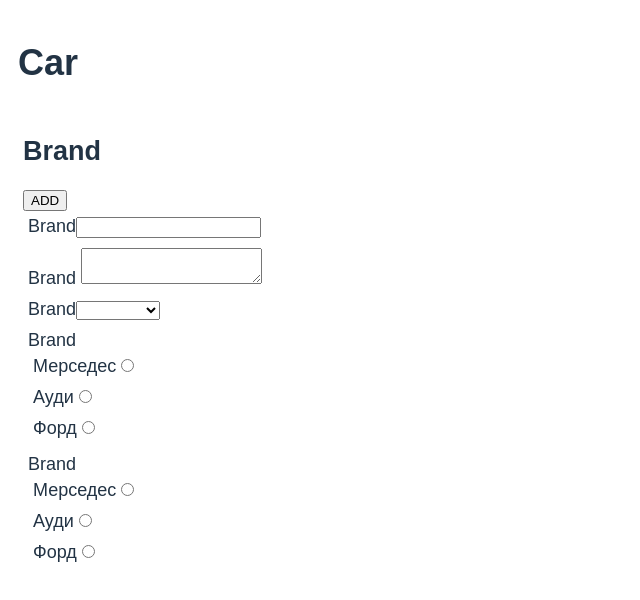
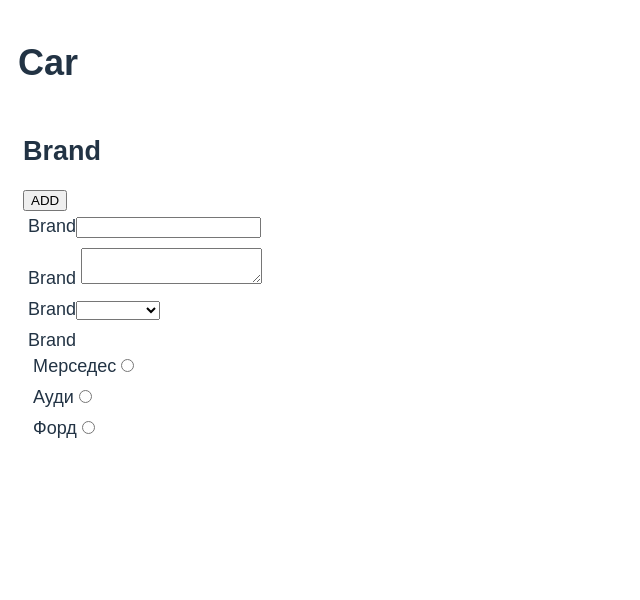
Before and after one commit to yourock1988/vue-user-input, a Vue app: page / in a window 1280 px wide. Shown: the top 600 px of the page, without its empty margins (0-640 px from the left). Built offline with nearby package versions, Linux system fonts and the light colour scheme.

Commit message:
Removed: unnecessary lines

```diff
--- a/src/components/BrandInputText.vue
+++ b/src/components/BrandInputText.vue
@@ -3,12 +3,6 @@
   props: ['modelValue'],
 
   emits: ['update:model-value'],
-
-  watch: {
-    carBrand(newValue) {
-      console.log(newValue + '!!!')
-    },
-  },
 }
 </script>
 
--- a/src/components/BrandRadio.vue
+++ b/src/components/BrandRadio.vue
@@ -1,20 +1,21 @@
 <script>
 export default {
-  props: ['modelValue', 'carBrandUpdated'],
+  props: ['modelValue', 'availableBrands'],
+
   emits: ['update:model-value'],
 }
 </script>
+
 <template>
   <div>
     <span>Brand</span>
-    <div v-for="(val, key) in carBrandUpdated">
+    <div v-for="(val, key) in availableBrands">
       <label for="val">{{ val }}</label>
       <input
         type="radio"
         :value="key"
+        :checked="key === modelValue"
         @input="$emit('update:model-value', $event.target.value)"
-        name="carBrand"
-        :checked="key === modelValue"
       />
     </div>
   </div>
--- a/src/components/BrandSelect.vue
+++ b/src/components/BrandSelect.vue
@@ -1,6 +1,6 @@
 <script>
 export default {
-  props: ['modelValue', 'carBrandUpdated'],
+  props: ['modelValue', 'availableBrands'],
 
   emits: ['update:model-value'],
 }
@@ -13,7 +13,7 @@
       :value="modelValue"
       @input="$emit('update:model-value', $event.target.value)"
     >
-      <option v-for="(val, key) in carBrandUpdated" :key="key" :value="key">
+      <option v-for="(val, key) in availableBrands" :key="key" :value="key">
         {{ val }}
       </option>
     </select>
--- a/src/components/BrandTextarea.vue
+++ b/src/components/BrandTextarea.vue
@@ -3,19 +3,12 @@
   props: ['modelValue'],
 
   emits: ['update:model-value'],
-
-  watch: {
-    modelValue(newValue) {
-      console.log(newValue)
-    },
-  },
 }
 </script>
 
 <template>
   <div>
     <label for=""> Brand </label>
-
     <textarea
       :value="modelValue"
       @input="$emit('update:model-value', $event.target.value)"
--- a/src/components/CarBrand.vue
+++ b/src/components/CarBrand.vue
@@ -6,21 +6,16 @@
 
 export default {
   components: { BrandInputText, BrandTextarea, BrandSelect, BrandRadio },
+
   props: ['carBrandUpdated'],
+
   emits: ['availableBrands'],
 
   data() {
     return {
       carBrand: '',
-      // availableBrands: ['mercedes', 'audi', 'ford'],
       availableBrands: { mercedes: 'Мерседес', audi: 'Ауди', ford: 'Форд' },
     }
-  },
-
-  watch: {
-    carBrand(newValue, oldValue) {
-      // console.log('watch', newValue, oldValue)
-    },
   },
 }
 </script>
@@ -30,47 +25,12 @@
 
     <button @click="availableBrands[carBrand] = carBrand">ADD</button>
 
-    <!-- :model-value="carBrand"
-    @update:model-value="carBrand = $event" -->
-
     <BrandInputText v-model="carBrand" />
 
     <BrandTextarea v-model="carBrand" />
 
-    <BrandSelect
-      v-model="carBrand"
-      v-bind:car-brand-updated="availableBrands"
-    />
-    <BrandRadio v-model="carBrand" :car-brand-updated="availableBrands" />
+    <BrandSelect v-model="carBrand" :available-brands="availableBrands" />
 
-    <!-- :car-brand="carBrand" @car-brand-updated="carBrand = $event" -->
-
-    <!-- <div>
-      <label for="">Brand</label>
-      <select v-model="carBrand">
-        <option v-for="(val, key) in availableBrands" :key="key" :value="key">
-          {{ val }}
-        </option>
-      </select>
-    </div> -->
-
-    <div>
-      <span>Brand</span>
-      <div v-for="(val, key) in availableBrands">
-        <label for="">{{ val }}</label>
-        <input
-          type="radio"
-          :value="key"
-          :checked="key === carBrand"
-          @change="carBrand = $event.target.value"
-        />
-      </div>
-    </div>
+    <BrandRadio v-model="carBrand" :available-brands="availableBrands" />
   </div>
 </template>
-<!-- <input
-  type="radio"
-  :value="key"
-  :checked="key === carBrand"
-  @change="carBrand = $event.target.value"
-/> -->
```
